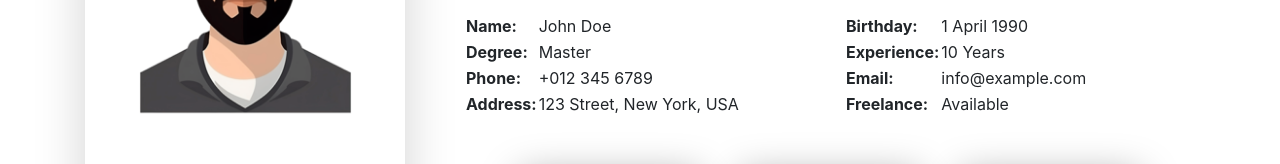
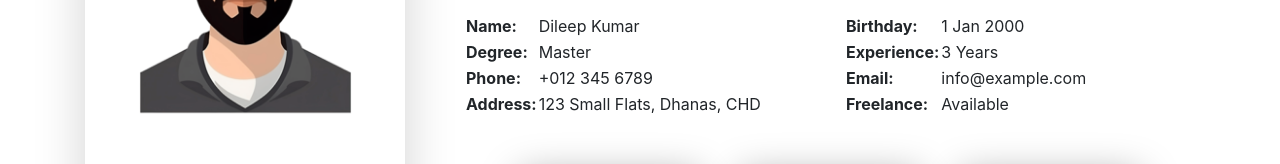
Before and after one commit to Dileep174/My-portfolio.github.io, a plain HTML site: page index.html in a window 1280 px wide. Shown: the part 195-359 px from the top of the page. Drawn offline with nearby package versions, Linux system fonts and the light colour scheme.

Commit message:
edit content

```diff
--- a/index.html
+++ b/index.html
@@ -91,7 +91,7 @@
                             <table>
                                 <tr>
                                     <th>Name:</th>
-                                    <td>John Doe</td>
+                                    <td>Dileep Kumar</td>
                                 </tr>
                                 <tr>
                                     <th>Degree: </th>
@@ -103,7 +103,7 @@
                                 </tr>
                                 <tr>
                                     <th>Address: </th>
-                                    <td>123 Street, New York, USA</td>
+                                    <td>123 Small Flats, Dhanas, CHD</td>
                                 </tr>
                             </table>
                         </div>
@@ -111,11 +111,11 @@
                             <table>
                                 <tr>
                                     <th>Birthday: </th>
-                                    <td>1 April 1990</td>
+                                    <td>1 Jan 2000</td>
                                 </tr>
                                 <tr>
                                     <th>Experience:</th>
-                                    <td>10 Years</td>
+                                    <td>3 Years</td>
                                 </tr>
                                 <tr>
                                     <th>Email:</th>
```
